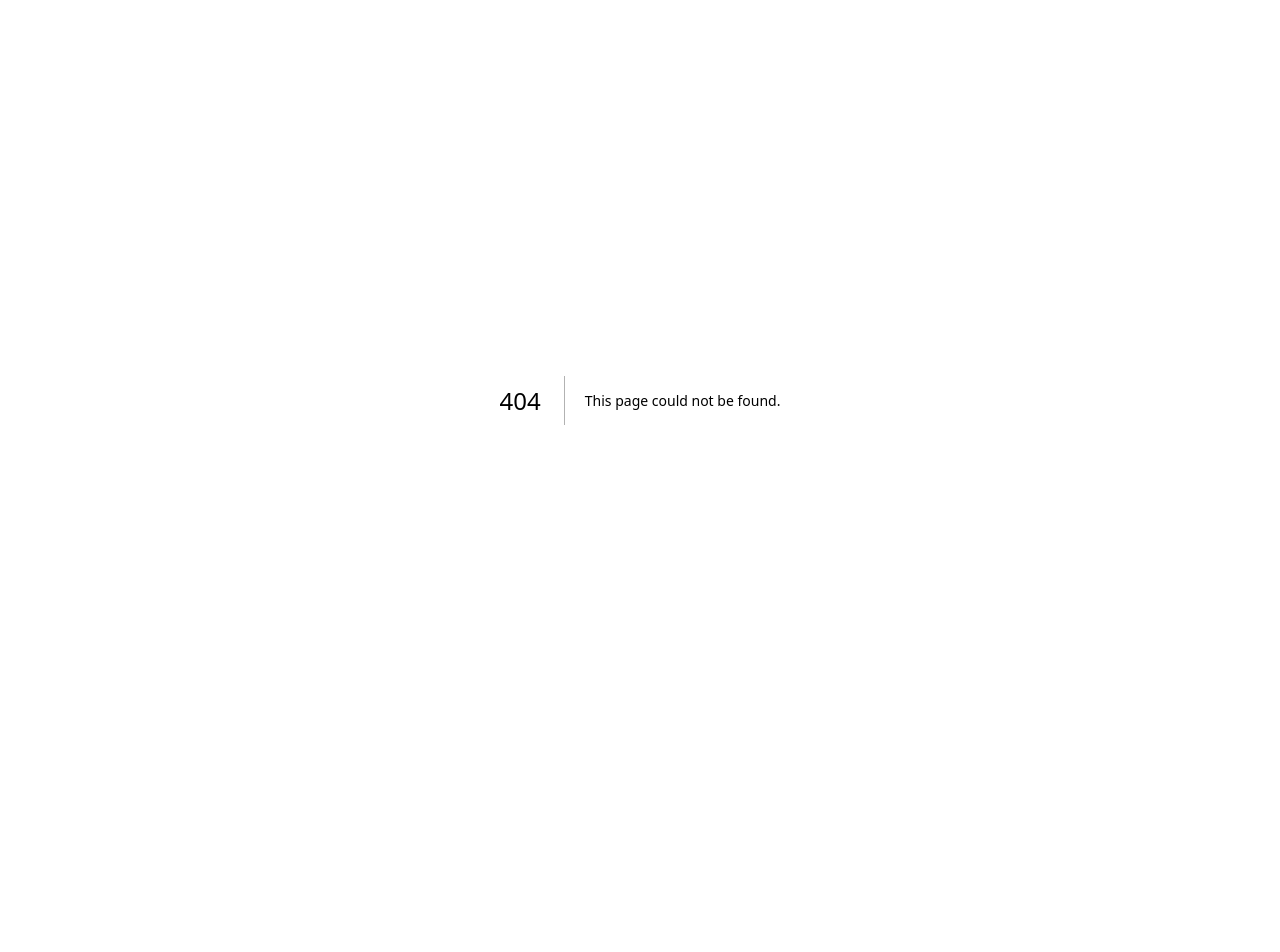
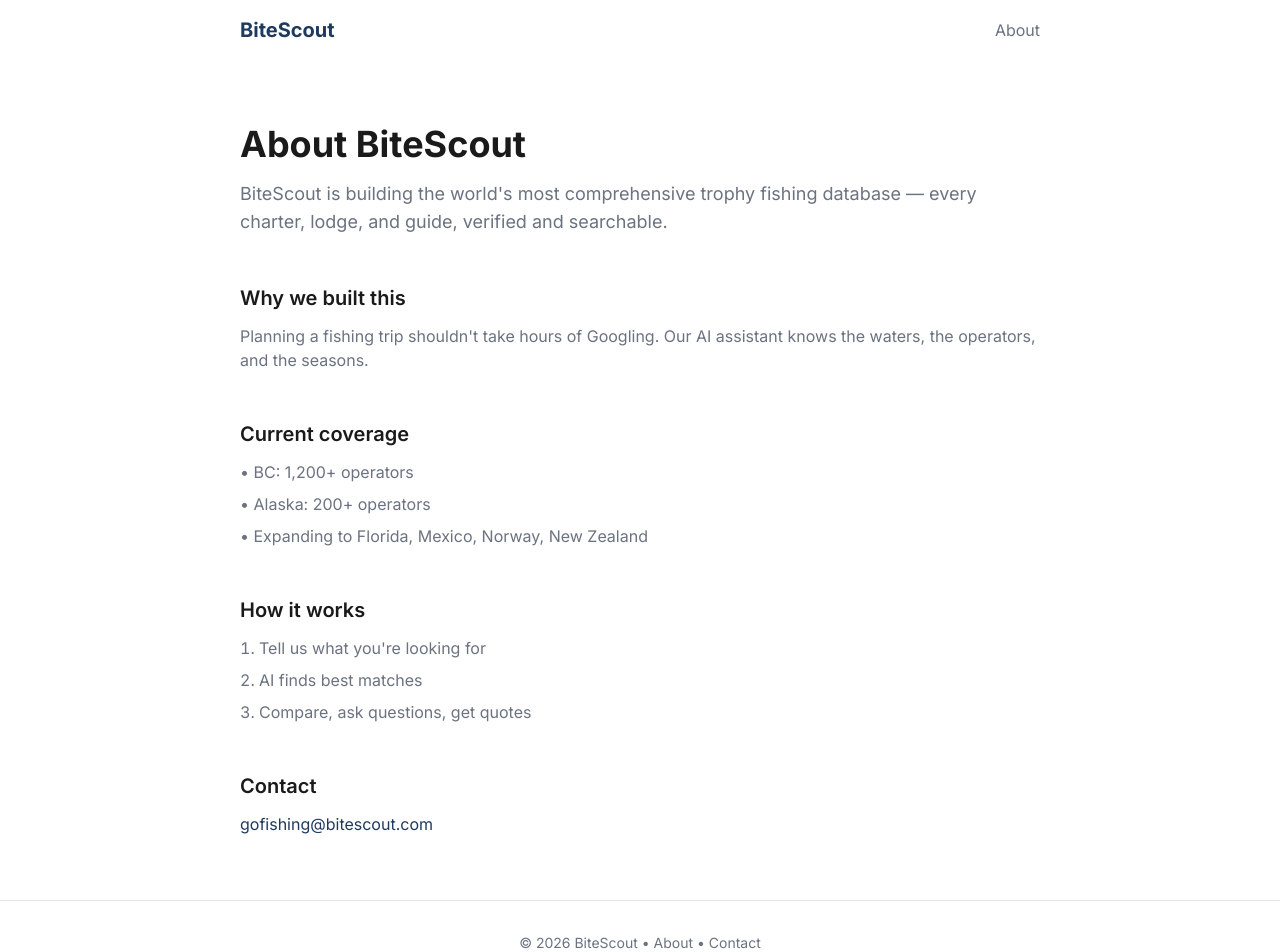
Before and after one commit to vadimrubinov/bitescout-web, a Next.js app: page /about in a window 1280 px wide. Before the commit this address had no page. Shown: the top 952 px of the page. Before the commit the page ends 800 px from the top, so only its background shows below. Built offline with nearby package versions, Linux system fonts and the light colour scheme.

Commit message:
Add app/about/page.tsx

```diff
--- /dev/null
+++ b/app/about/page.tsx
@@ -0,0 +1,68 @@
+import { Header } from "@/components/Header"
+import { Footer } from "@/components/Footer"
+
+export default function AboutPage() {
+  return (
+    <div className="min-h-screen flex flex-col">
+      <Header />
+
+      <main className="flex-1 py-16 px-4 md:px-6">
+        <div className="max-w-[800px] mx-auto space-y-12">
+          <div className="space-y-4">
+            <h1 className="text-3xl md:text-4xl font-bold text-foreground">
+              About BiteScout
+            </h1>
+            <p className="text-lg text-muted-foreground">
+              BiteScout is building the world&apos;s most comprehensive trophy fishing
+              database — every charter, lodge, and guide, verified and searchable.
+            </p>
+          </div>
+
+          <section className="space-y-3">
+            <h2 className="text-xl font-semibold text-foreground">
+              Why we built this
+            </h2>
+            <p className="text-muted-foreground">
+              Planning a fishing trip shouldn&apos;t take hours of Googling. Our AI
+              assistant knows the waters, the operators, and the seasons.
+            </p>
+          </section>
+
+          <section className="space-y-3">
+            <h2 className="text-xl font-semibold text-foreground">
+              Current coverage
+            </h2>
+            <ul className="space-y-2 text-muted-foreground">
+              <li>• BC: 1,200+ operators</li>
+              <li>• Alaska: 200+ operators</li>
+              <li>• Expanding to Florida, Mexico, Norway, New Zealand</li>
+            </ul>
+          </section>
+
+          <section className="space-y-3">
+            <h2 className="text-xl font-semibold text-foreground">How it works</h2>
+            <ol className="space-y-2 text-muted-foreground list-decimal list-inside">
+              <li>Tell us what you&apos;re looking for</li>
+              <li>AI finds best matches</li>
+              <li>Compare, ask questions, get quotes</li>
+            </ol>
+          </section>
+
+          <section className="space-y-3">
+            <h2 className="text-xl font-semibold text-foreground">Contact</h2>
+            <p className="text-muted-foreground">
+              <a
+                href="mailto:gofishing@bitescout.com"
+                className="text-primary hover:underline"
+              >
+                gofishing@bitescout.com
+              </a>
+            </p>
+          </section>
+        </div>
+      </main>
+
+      <Footer />
+    </div>
+  )
+}
```
